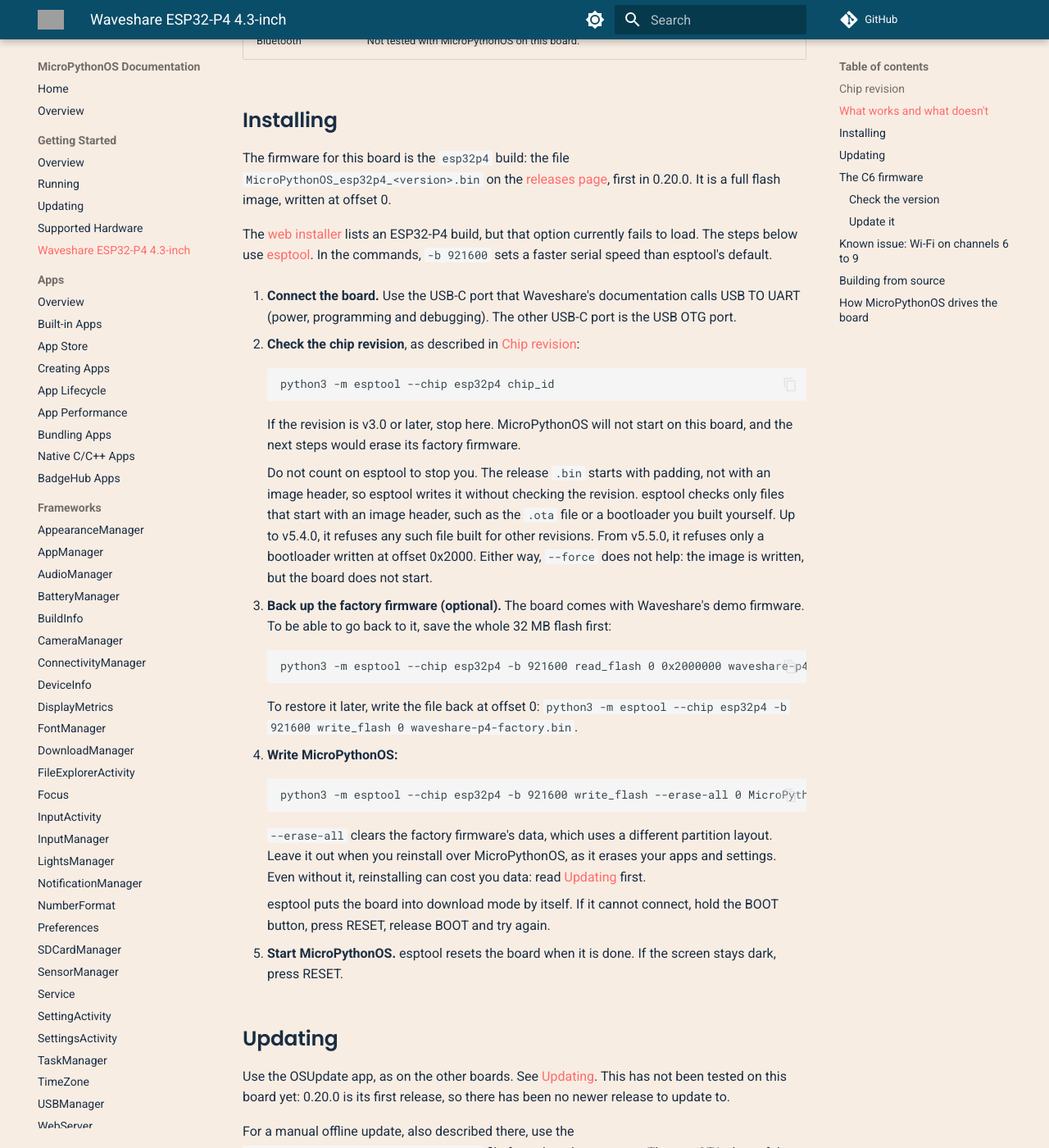
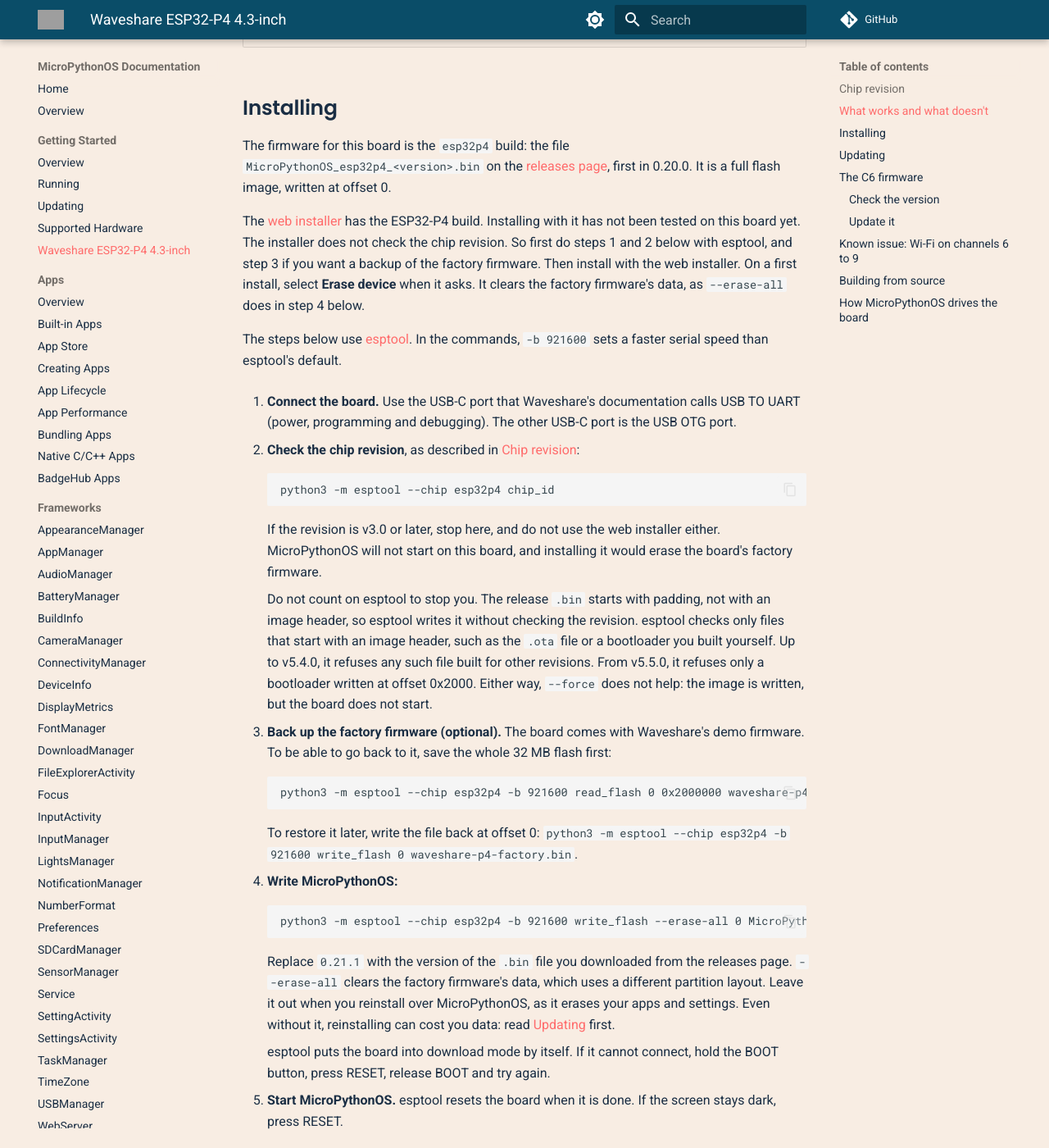
Before and after one commit to MicroPythonOS/docs, an MkDocs documentation site: the page built from docs/getting-started/waveshare-esp32-p4-wifi6-touch-lcd-4-3.md, in a window 1280 px wide and 1400 px high, scrolled down 1969 px. Shown: the whole window at 82% size. Built offline with MkDocs 1.6.1 and Material for MkDocs 9.7.7, drawn with Linux system fonts in a browser that asks for light colours; comment, search, counter and statistics services are not loaded; some of the changed text lies outside the part shown; grey boxes are pictures that could not be loaded.

Commit message:
Waveshare ESP32-P4 page: update for 0.21.x and the web installer
- The web installer's ESP32-P4 option loads now. Say that installing
  with it has not been tested on this board, that it does not check the
  chip revision, which esptool steps to do first, and to select Erase
  device on a first install. Step 2 also rules out the web installer
  on a v3.x board.
- Releases 0.21.0 and 0.21.1 are still built with ESP-IDF 5.5.1, so the
  chip revision limit stays.
- The Wi-Fi scan fallback (MicroPythonOS/MicroPythonOS#341) is in 0.21.0.
- Drop "0.20.0 is the board's first release" from the update notes, and
  use 0.21.1 in the esptool example.

Co-Authored-By: Claude Opus 5.5 <noreply@anthropic.com>

```diff
--- a/docs/getting-started/waveshare-esp32-p4-wifi6-touch-lcd-4-3.md
+++ b/docs/getting-started/waveshare-esp32-p4-wifi6-touch-lcd-4-3.md
@@ -8,7 +8,7 @@ The ESP32-P4 has no radio of its own. Wi-Fi and Bluetooth come from a second chi
 
 ## Chip revision
 
-MicroPythonOS 0.20.0 runs only on an ESP32-P4 of chip revision v0.x or v1.x. Its `esp32p4` image is built with ESP-IDF 5.5.1, which supports revisions v0.0 to v1.99. The main branch builds it the same way. The board MicroPythonOS support was developed on has revision v1.3.
+MicroPythonOS releases 0.20.0 to 0.21.1 run only on an ESP32-P4 of chip revision v0.x or v1.x. Their `esp32p4` images are built with ESP-IDF 5.5.1, which supports revisions v0.0 to v1.99. The main branch also builds its `esp32p4` image with ESP-IDF 5.5.1. The board MicroPythonOS support was developed on has revision v1.3.
 
 Boards with a v3.x chip are not supported. Waveshare's [FAQ](https://docs.waveshare.com/ESP32-P4-WIFI6-Touch-LCD-4.3/FAQ) calls v0.x and v1.x chips engineering samples, and one user's board of this model has a v3.2 chip. Espressif's [chip revision v3.x guide](https://documentation.espressif.com/esp32-p4-chip-revision-v3.x_user_guide_en.html) says that v1.x and v3.x chips cannot share the same firmware image, and that v3.x needs ESP-IDF 5.5.3 or later. Support for v3.x is tracked in [MicroPythonOS/MicroPythonOS#344](https://github.com/MicroPythonOS/MicroPythonOS/issues/344).
 
@@ -32,7 +32,7 @@ If your board has a v3.x chip, keep Waveshare's factory firmware on it. Do not g
 | Touch | Works (GT911). |
 | Speaker | Works: ES8311 codec and the on-board amplifier, on the speaker connector. |
 | Wi-Fi | Works, through the C6. Read [the C6 firmware](#the-c6-firmware) and [Wi-Fi on channels 6 to 9](#known-issue-wi-fi-on-channels-6-to-9). |
-| OS updates | The update server has an entry for this board, so the OSUpdate app checks for new releases. Not tested yet: 0.20.0 is the board's first release, so there has been nothing newer to install. See [Updating](#updating). |
+| OS updates | The update server has an entry for this board, so the OSUpdate app checks for new releases. Not tested on this board yet. See [Updating](#updating). |
 | Microphones | Not supported. They go through a separate ES7210 chip, which MicroPythonOS does not set up on this board. |
 | TF (microSD) card slot | Not supported. The slot needs the ESP32-P4's internal LDO channel 4 switched on, which `machine.SDCard` cannot do. |
 | Camera (MIPI-CSI) | Not supported. |
@@ -44,7 +44,9 @@ If your board has a v3.x chip, keep Waveshare's factory firmware on it. Do not g
 
 The firmware for this board is the `esp32p4` build: the file `MicroPythonOS_esp32p4_<version>.bin` on the [releases page](https://github.com/MicroPythonOS/MicroPythonOS/releases), first in 0.20.0. It is a full flash image, written at offset 0.
 
-The [web installer](https://install.micropythonos.com) lists an ESP32-P4 build, but that option currently fails to load. The steps below use [esptool](https://docs.espressif.com/projects/esptool/en/latest/esp32p4/). In the commands, `-b 921600` sets a faster serial speed than esptool's default.
+The [web installer](https://install.micropythonos.com) has the ESP32-P4 build. Installing with it has not been tested on this board yet. The installer does not check the chip revision. So first do steps 1 and 2 below with esptool, and step 3 if you want a backup of the factory firmware. Then install with the web installer. On a first install, select **Erase device** when it asks. It clears the factory firmware's data, as `--erase-all` does in step 4 below.
+
+The steps below use [esptool](https://docs.espressif.com/projects/esptool/en/latest/esp32p4/). In the commands, `-b 921600` sets a faster serial speed than esptool's default.
 
 1. **Connect the board.** Use the USB-C port that Waveshare's documentation calls USB TO UART (power, programming and debugging). The other USB-C port is the USB OTG port.
 
@@ -52,7 +54,7 @@ The [web installer](https://install.micropythonos.com) lists an ESP32-P4 build,
 
         python3 -m esptool --chip esp32p4 chip_id
 
-    If the revision is v3.0 or later, stop here. MicroPythonOS will not start on this board, and the next steps would erase its factory firmware.
+    If the revision is v3.0 or later, stop here, and do not use the web installer either. MicroPythonOS will not start on this board, and installing it would erase the board's factory firmware.
 
     Do not count on esptool to stop you. The release `.bin` starts with padding, not with an image header, so esptool writes it without checking the revision. esptool checks only files that start with an image header, such as the `.ota` file or a bootloader you built yourself. Up to v5.4.0, it refuses any such file built for other revisions. From v5.5.0, it refuses only a bootloader written at offset 0x2000. Either way, `--force` does not help: the image is written, but the board does not start.
 
@@ -64,9 +66,9 @@ The [web installer](https://install.micropythonos.com) lists an ESP32-P4 build,
 
 4. **Write MicroPythonOS:**
 
-        python3 -m esptool --chip esp32p4 -b 921600 write_flash --erase-all 0 MicroPythonOS_esp32p4_0.20.0.bin
+        python3 -m esptool --chip esp32p4 -b 921600 write_flash --erase-all 0 MicroPythonOS_esp32p4_0.21.1.bin
 
-    `--erase-all` clears the factory firmware's data, which uses a different partition layout. Leave it out when you reinstall over MicroPythonOS, as it erases your apps and settings. Even without it, reinstalling can cost you data: read [Updating](updating.md) first.
+    Replace `0.21.1` with the version of the `.bin` file you downloaded from the releases page. `--erase-all` clears the factory firmware's data, which uses a different partition layout. Leave it out when you reinstall over MicroPythonOS, as it erases your apps and settings. Even without it, reinstalling can cost you data: read [Updating](updating.md) first.
 
     esptool puts the board into download mode by itself. If it cannot connect, hold the BOOT button, press RESET, release BOOT and try again.
 
@@ -74,7 +76,7 @@ The [web installer](https://install.micropythonos.com) lists an ESP32-P4 build,
 
 ## Updating
 
-Use the OSUpdate app, as on the other boards. See [Updating](updating.md). This has not been tested on this board yet: 0.20.0 is its first release, so there has been no newer release to update to.
+Use the OSUpdate app, as on the other boards. See [Updating](updating.md). Updating with the OSUpdate app has not been tested on this board yet.
 
 For a manual offline update, also described there, use the `MicroPythonOS_esp32p4_<version>.ota` file from the releases page. The two OTA slots of the `esp32p4` build are at `0x20000` and `0x420000`.
 
@@ -86,7 +88,7 @@ Why it matters:
 
 - **Empty scans.** With the original C6 firmware, a Wi-Fi scan made straight after the radio was switched on found nothing, in about 1.2 s. A scan 5 s later found 26 networks. While it is not connected, MicroPythonOS switches the radio off and on before every scan. So after losing Wi-Fi, the board could miss its network and switch Wi-Fi off again ([MicroPythonOS/MicroPythonOS#309](https://github.com/MicroPythonOS/MicroPythonOS/issues/309)).
 - **After the update.** On the same board, after its C6 was updated to ESP-Hosted 2.7.0, none of 22 scans made straight after a radio restart came back empty.
-- **A fallback, not on 0.20.0.** On the main branch, when the scan after a radio restart finds nothing, MicroPythonOS scans once more 5 s later ([MicroPythonOS/MicroPythonOS#341](https://github.com/MicroPythonOS/MicroPythonOS/pull/341); see [`WifiService.scan_networks()`](../frameworks/wifi-service.md#scanning-functions)). Release 0.20.0 does not have this. It could not be tested on the original C6 firmware, as no copy of that firmware was available.
+- **A fallback, since 0.21.0.** When the scan after a radio restart finds nothing, MicroPythonOS scans once more 5 s later ([MicroPythonOS/MicroPythonOS#341](https://github.com/MicroPythonOS/MicroPythonOS/pull/341); see [`WifiService.scan_networks()`](../frameworks/wifi-service.md#scanning-functions)). Release 0.20.0 does not have this. The fallback could not be tested on the original C6 firmware, as no copy of that firmware was available.
 - **Espressif's advice.** ESP-Hosted's own driver recommends upgrading a co-processor whose firmware is older than the host side's, to avoid timeouts in the requests between the two chips.
 
 ### Check the version
```
